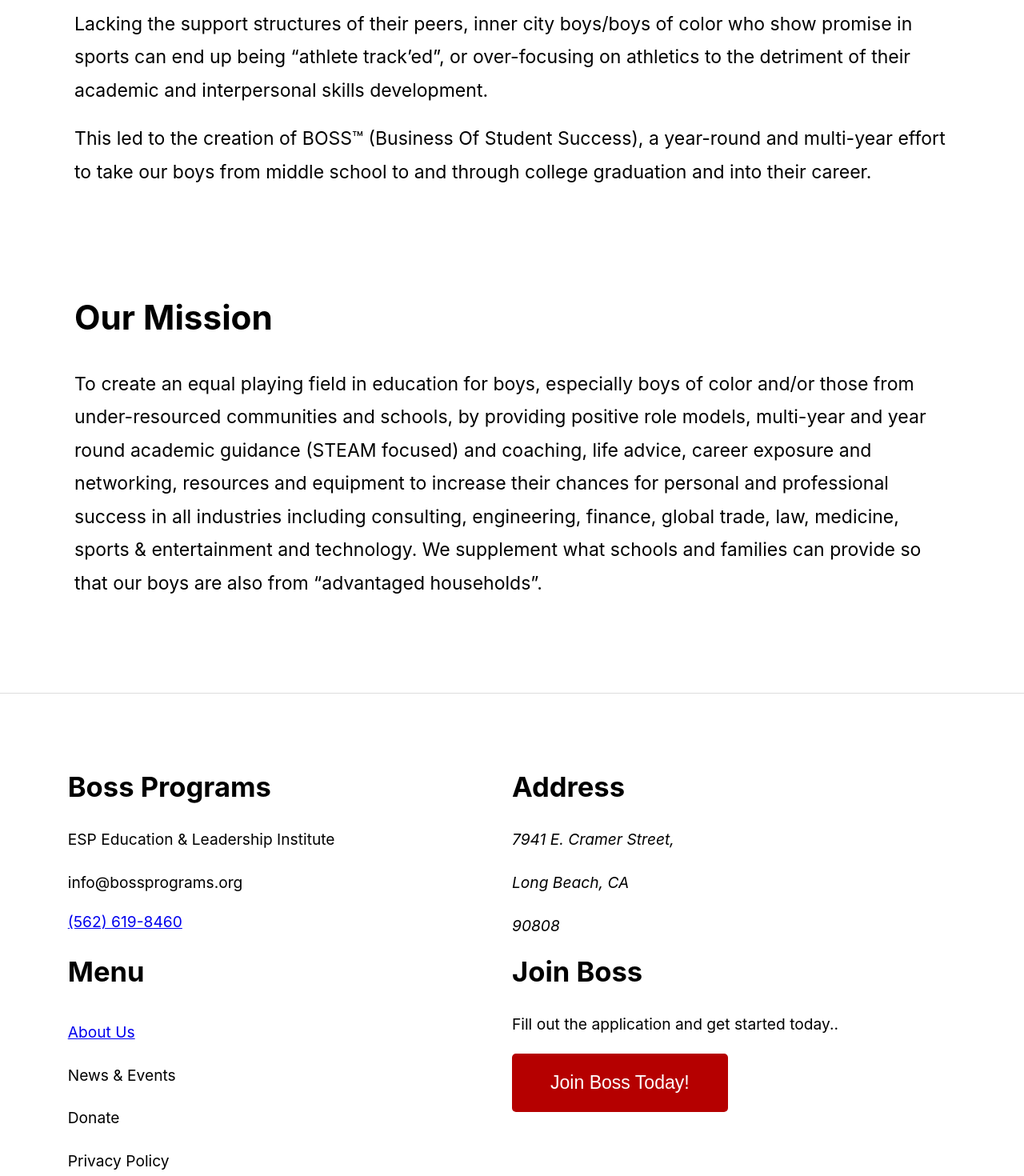
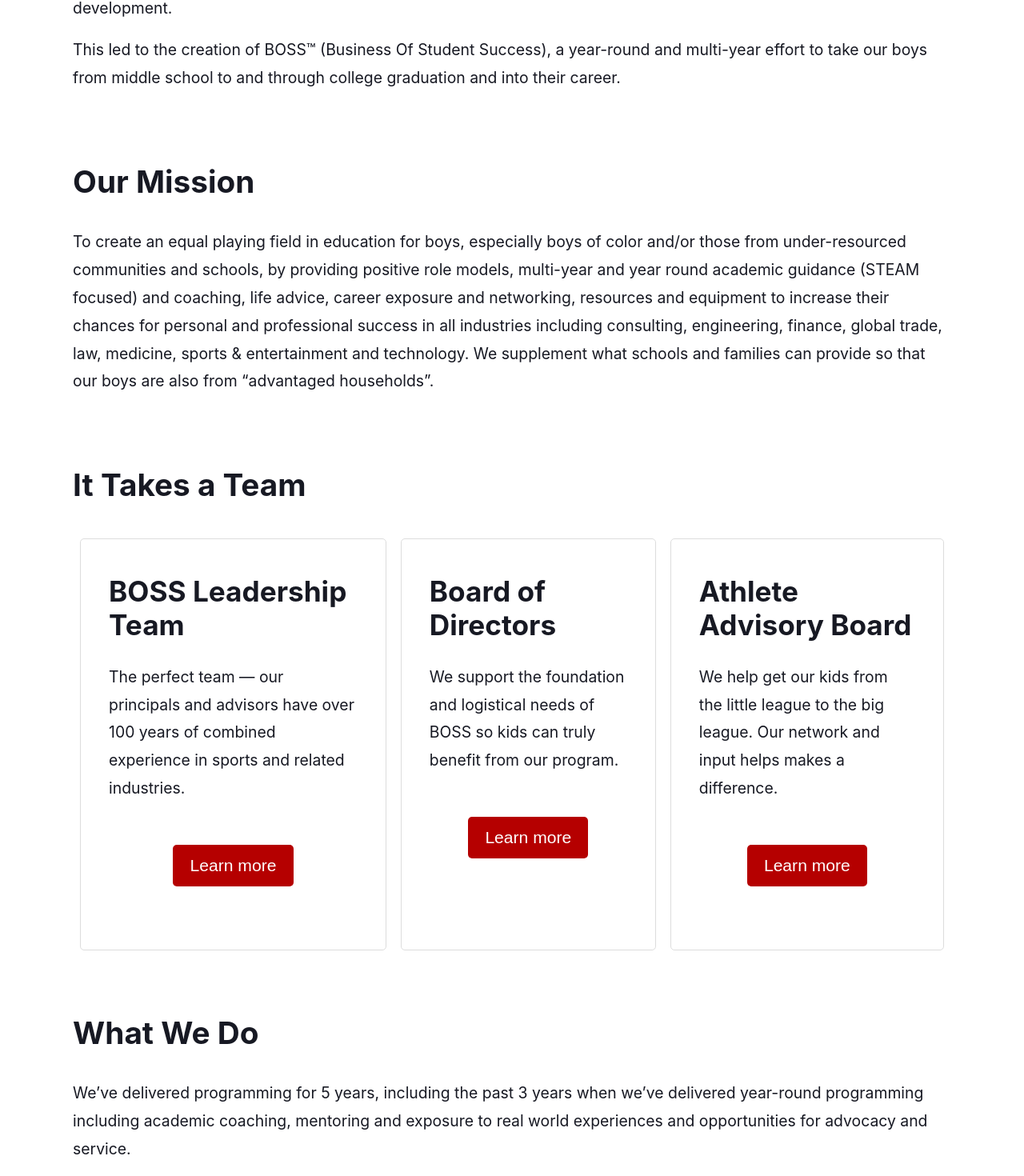
Before and after one commit to kgb4000/boss, a Next.js app: page /about in a window 1280 px wide. Shown: the part 1086-2556 px from the top of the page at 80% size. Built offline with nearby package versions, Linux system fonts and the light colour scheme.

Commit message:
Changed button size and font size

```diff
--- a/components/Button.js
+++ b/components/Button.js
@@ -2,7 +2,7 @@
 
 const Button = styled.button`
   font-size: 1.2rem;
-  padding: 1.2rem 2.5rem;
+  padding: 0.8rem 1.2rem;
   border: none;
   border-radius: 5px;
   margin: 2rem 0;
--- a/components/HeroSection.js
+++ b/components/HeroSection.js
@@ -44,9 +44,8 @@
     ),
     url(${(props) => props.backgroundImage});
   background-position: center;
-  height: ${(props) => props.backgroundHeight};
+  min-height: ${(props) => props.backgroundHeight};
   background-size: cover;
-  margin: 0 auto;
   margin-top: -100px;
   max-width: 100vw;
 
--- a/components/Navbar.js
+++ b/components/Navbar.js
@@ -7,7 +7,7 @@
     <Nav>
       <div className="logo">
         <Link href="/" passHref>
-          <a>Boss Programs</a>
+          <a>BOSS</a>
         </Link>
       </div>
       <MobileIcon onClick={toggle}>
@@ -78,8 +78,9 @@
   align-self: center;
   max-width: 90%;
   margin: 0 auto;
-  height: 80px;
-  line-height: 80px;
+  height: 100px;
+  line-height: 100px;
+  z-idex: 1000;
 
   .logo {
     font-weight: bold;
--- a/pages/about.js
+++ b/pages/about.js
@@ -1,10 +1,11 @@
 import Link from 'next/link'
+import styled from 'styled-components'
 import HeroSection from '../components/HeroSection'
 import Button from '../components/Button'
 
 const About = () => {
   return (
-    <div>
+    <AboutPage>
       <HeroSection
         backgroundImage="https://images.unsplash.com/photo-1427504494785-3a9ca7044f45?ixlib=rb-1.2.1&ixid=MnwxMjA3fDB8MHxwaG90by1wYWdlfHx8fGVufDB8fHx8&auto=format&fit=crop&w=1000&q=80"
         backgroundHeight="70vh"
@@ -63,8 +64,86 @@
           </p>
         </div>
       </section>
-    </div>
+      <section>
+        <div className="container">
+          <h2>It Takes a Team</h2>
+          <div className="team-section">
+            <div className="teams">
+              <h3>BOSS Leadership Team</h3>
+              <p>
+                The perfect team — our principals and advisors have over 100
+                years of combined experience in sports and related industries.
+              </p>
+              <div className="btn">
+                <Link href="/team" passHref>
+                  <a>
+                    <Button>Learn more</Button>
+                  </a>
+                </Link>
+              </div>
+            </div>
+            <div className="teams">
+              <h3>Board of Directors</h3>
+              <p>
+                We support the foundation and logistical needs of BOSS so kids
+                can truly benefit from our program.
+              </p>
+              <div className="btn">
+                <a href="">
+                  <Button>Learn more</Button>
+                </a>
+              </div>
+            </div>
+            <div className="teams">
+              <h3>Athlete Advisory Board</h3>
+              <p>
+                We help get our kids from the little league to the big league.
+                Our network and input helps makes a difference.
+              </p>
+              <div className="btn">
+                <a href="">
+                  <Button>Learn more</Button>
+                </a>
+              </div>
+            </div>
+          </div>
+        </div>
+      </section>
+      <section>
+        <div className="container">
+          <h2>What We Do</h2>
+          <p>
+            We’ve delivered programming for 5 years, including the past 3 years
+            when we’ve delivered year-round programming including academic
+            coaching, mentoring and exposure to real world experiences and
+            opportunities for advocacy and service.
+          </p>
+        </div>
+      </section>
+    </AboutPage>
   )
 }
 
 export default About
+
+const AboutPage = styled.div`
+  .team-section {
+    @media (min-width: 1024px) {
+      display: flex;
+      justify-content: space-between;
+    }
+
+    h3 {
+      font-size: 2rem;
+    }
+  }
+
+  .teams {
+    border: 1px solid #ddd;
+    padding: 2.5rem 2rem;
+    margin: 0.5rem;
+    border: 1px solid #ddd;
+    border-radius: 5px;
+    align-self: stretch;
+  }
+`
--- a/pages/index.js
+++ b/pages/index.js
@@ -10,7 +10,7 @@
       <HeroSection
         backgroundImage="https://images.unsplash.com/photo-1427504494785-3a9ca7044f45?ixlib=rb-1.2.1&ixid=MnwxMjA3fDB8MHxwaG90by1wYWdlfHx8fGVufDB8fHx8&auto=format&fit=crop&w=1000&q=80"
         backgroundHeight="100vh"
-        heroText="Boss Programs"
+        heroText="BOSS"
         subText="Leveraging the power of sports to empower our young boys to soar."
         buttonText="Donate and Help us Today!"
         buttonLink="https://www.paypal.com/donate/?cmd=_s-xclick&hosted_button_id=K72MD3PXYF8HA"
--- a/styles/globals.scss
+++ b/styles/globals.scss
@@ -10,7 +10,12 @@
   margin: 0;
   font-family: -apple-system, BlinkMacSystemFont, Segoe UI, Roboto, Oxygen,
     Ubuntu, Cantarell, Fira Sans, Droid Sans, Helvetica Neue, sans-serif;
-  font-size: 1.2rem;
+  font-size: 1rem;
+  color: #171923;
+
+  @media (min-width: 1024px) {
+    font-size: 1.1rem;
+  }
 }
 
 .container {
@@ -41,7 +46,7 @@
 
 section {
   padding-top: 3rem;
-  padding-bottom: 3rem;
+  padding-bottom: 1rem;
 }
 
 .btn {
```
Also changed, not shown: pages/boss-program.js (+87 -1 lines).
